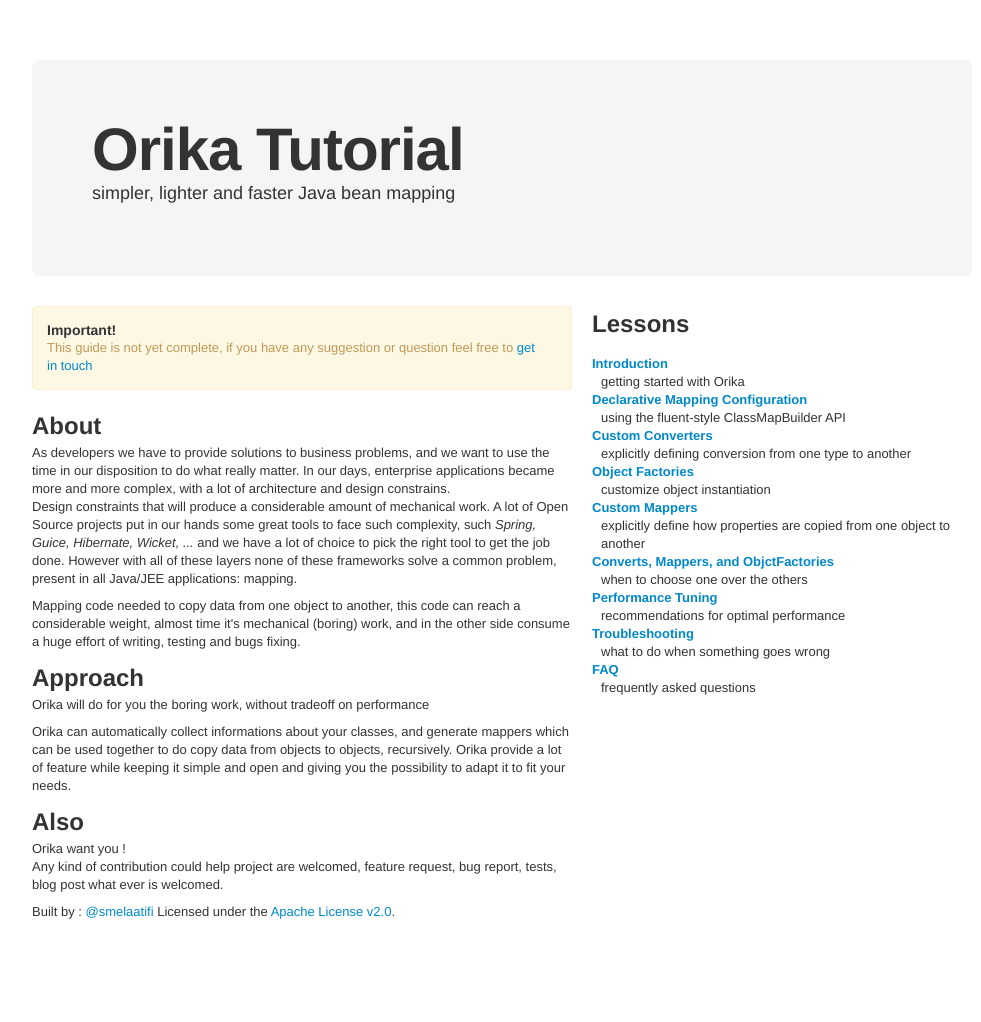
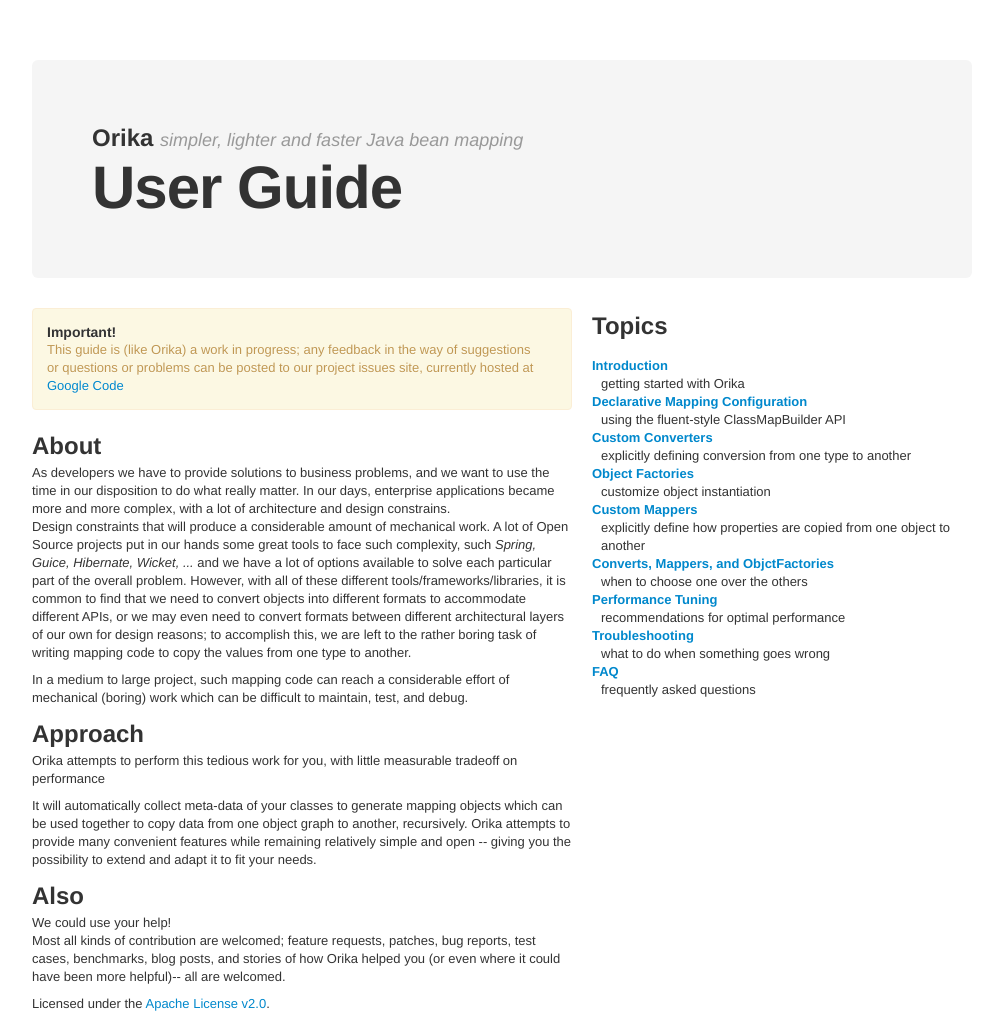
Before and after one commit to matt-deboer/orika-docs, a Jekyll site: the page built from web/index.html, in a window 1280 px wide. Shown: the whole page, without its empty margins (138-1119 px from the left). Built offline with Jekyll 4.4.1, drawn with Linux system fonts in a browser that asks for light colours; before the commit the page ends 930 px from its top, so only the background shows below that.

Commit message:
updated title

```diff
--- a/web/_layouts/default.html
+++ b/web/_layouts/default.html
@@ -31,8 +31,6 @@
       <div class="inner">
         <div class="container">
           <p>
-            Built by :
-			<a href="http://twitter.com/smelaatifi">@smelaatifi</a>
             Licensed under the <a href="http://www.apache.org/licenses/LICENSE-2.0" target="_blank">Apache License v2.0</a>.
           </p>
         </div>
--- a/web/_layouts/post.html
+++ b/web/_layouts/post.html
@@ -68,8 +68,6 @@
       <div class="inner">
         <div class="container">
           	<p>
-	            Built by :
-				<a href="http://twitter.com/smelaatifi">@smelaatifi</a>
 	            Licensed under the <a href="http://www.apache.org/licenses/LICENSE-2.0" target="_blank">Apache License v2.0</a>.
 	          </p>
         </div>
--- a/web/index.html
+++ b/web/index.html
@@ -3,8 +3,8 @@ layout: default
 title: Orika reference guide
 ---
       <div class="hero-unit">
-        <h1>Orika Tutorial</h1>
-        <p>simpler, lighter and faster Java bean mapping</p>
+        <h2>Orika <em><small>simpler, lighter and faster Java bean mapping</small></em></h2>
+        <h1>User Guide</h1>
       </div>
 
       <!-- Example row of columns -->
@@ -13,8 +13,8 @@ title: Orika reference guide
 
 		 <div class="alert alert-block">
 		  <h4>Important!</h4>
-		  <p>This guide is not yet complete, if you have any suggestion or
-			question feel free to <a href="http://code.google.com/p/orika">get in touch</a></p>
+		  <p>This guide is (like Orika) a work in progress; any feedback in the way of suggestions or
+			questions or problems can be posted to our project issues site, currently hosted at <a href="http://code.google.com/p/orika/issues/list">Google Code</a></p>
 		 </div>
 
           <h2>About</h2>
@@ -22,32 +22,30 @@ title: Orika reference guide
           As  developers we have to provide solutions to business problems, and we want to use the time in our disposition to do what really matter.
  		  In our days, enterprise applications became more and more complex, with a lot of architecture  and design constrains. <br>  Design constraints
           that will produce a considerable amount of mechanical work.
-          A lot of <bold>Open Source</bold> projects put in our hands some great tools to face such
-          complexity, such <em>Spring, Guice, Hibernate, Wicket, ...</em> and we have a lot of choice to pick the right tool to get the
-          job done. However with all of these layers none of these frameworks solve a common problem, present in all Java/JEE applications:
-          <bold>mapping</bold>.
+          A lot of <bold>Open Source</bold> projects put in our hands some great tools to face such complexity, such <em>Spring, Guice, Hibernate, Wicket, ...</em> and we have a lot of options available to solve each particular part of the overall problem.
+          However, with all of these different tools/frameworks/libraries, it is common to find that we need to convert objects into different formats to accommodate different APIs, or we may even need to convert formats between different architectural layers
+          of our own for design reasons; to accomplish this, we are left to the rather boring task of writing mapping code to copy the values from one type to another.
           </p>
 
 		 <p>
-			Mapping code needed to copy data from one object to another, this code can reach a considerable weight, almost time it's mechanical (boring) work, and in the other side consume a huge effort of writing, testing and bugs fixing.
+			In a medium to large project, such mapping code can reach a considerable effort of mechanical (boring) work which can be difficult to maintain, test, and debug.
 		 </p>
 
           <h2>Approach</h2>
-          <p>Orika will do for you the boring work, without tradeoff on performance</p>
-          <p>Orika can automatically collect informations about your classes, and generate mappers which can be used together to do copy data from objects to objects, recursively. Orika provide a lot of feature while keeping it simple and open and giving you the possibility to adapt it to fit your needs.</p>
+          <p>Orika attempts to perform this tedious work for you, with little measurable tradeoff on performance</p>
+          <p>It will automatically collect meta-data of your classes to generate mapping objects which can be used together to copy data from one object graph to another, recursively. Orika attempts to provide many convenient features while remaining relatively simple and open -- giving you the possibility to extend and adapt it to fit your needs.</p>
 
           <h2>Also</h2>
-          <p>Orika want you !<br>
-			Any kind of contribution could help project are welcomed, feature request, bug report, tests, blog post what ever is welcomed.
-
-			</p>
+          <p>We could use your help!<br>
+			Most all kinds of contribution are welcomed; feature requests, patches, bug reports, test cases, benchmarks, blog posts, and stories of how Orika helped you (or even where it could have been more helpful)-- all are welcomed.
+          </p>
         </div>
 
         <div class="span5">
-          <h2>Lessons</h2>
+          <h2>Topics</h2>
             <dl>
               {% for post in site.posts reversed %}
-                <dt><a href="{{post.url}}">{{post.title}}</a></dt>
+                <dt><a href=".{{post.url}}">{{post.title}}</a></dt>
                 <dd>{{post.desc}}</dd>
 
               {% endfor %}
```
Also changed, not shown: other parts of web/_layouts/post.html (+1 -1 lines).
